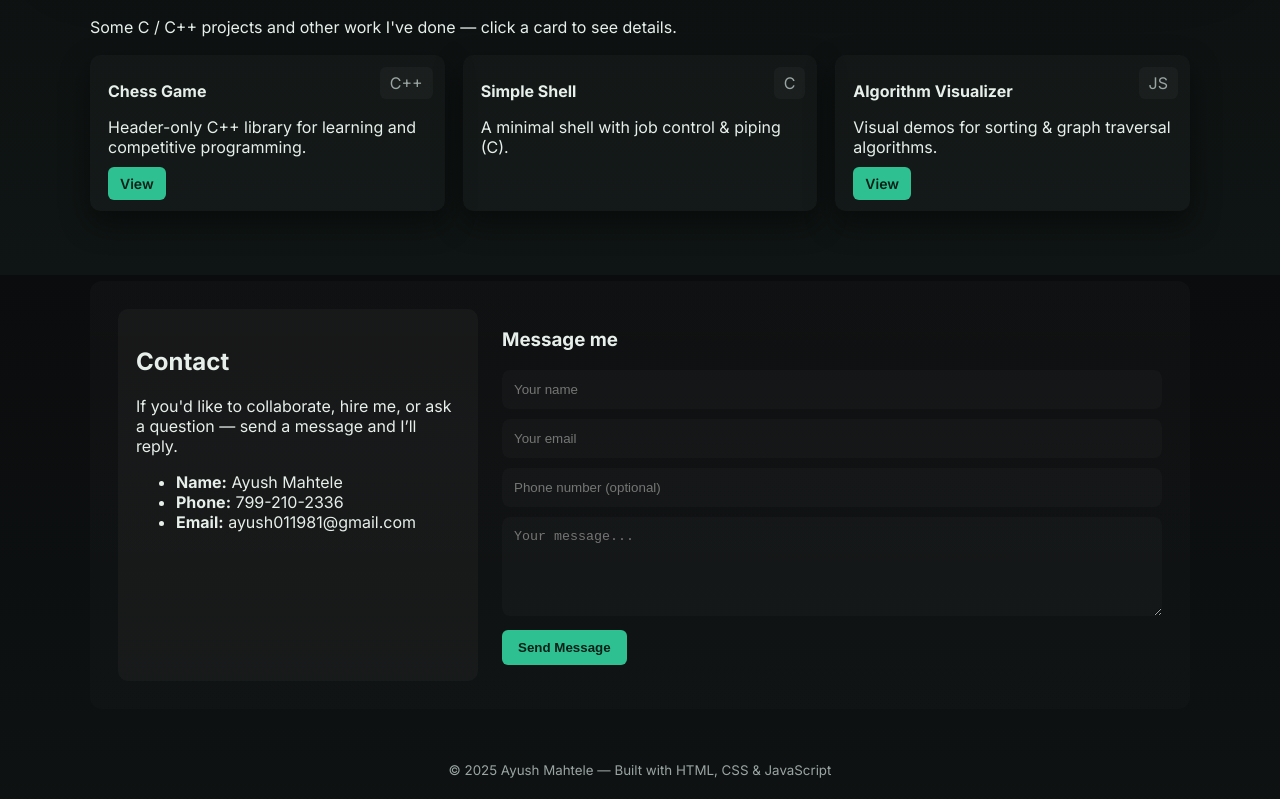
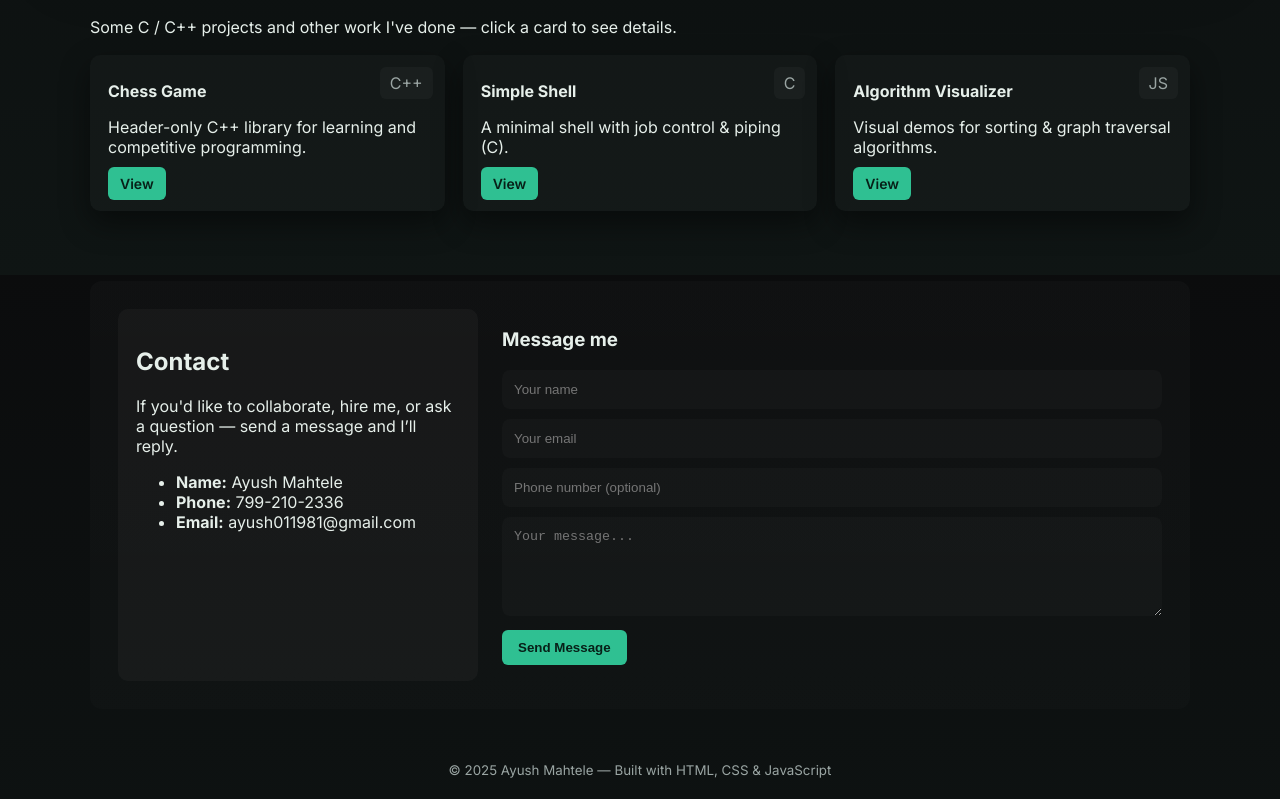
Before and after one commit to ayushmahtele/portfolio, a plain HTML site: page index.html in a window 1280 px wide. Shown: the part 1325-2124 px from the top of the page. Drawn offline with nearby package versions, Linux system fonts and the light colour scheme.

Commit message:
index.html

```diff
--- a/index.html
+++ b/index.html
@@ -121,7 +121,7 @@
         <div class="proj-type">C</div>
         <h4>Simple Shell</h4>
         <p>A minimal shell with job control & piping (C).</p>
-
+        <a href="files/simple-shell.c" target="_blank" class="btn small">View</a>
       </article>
 
       <!-- project card 3 -->
```
